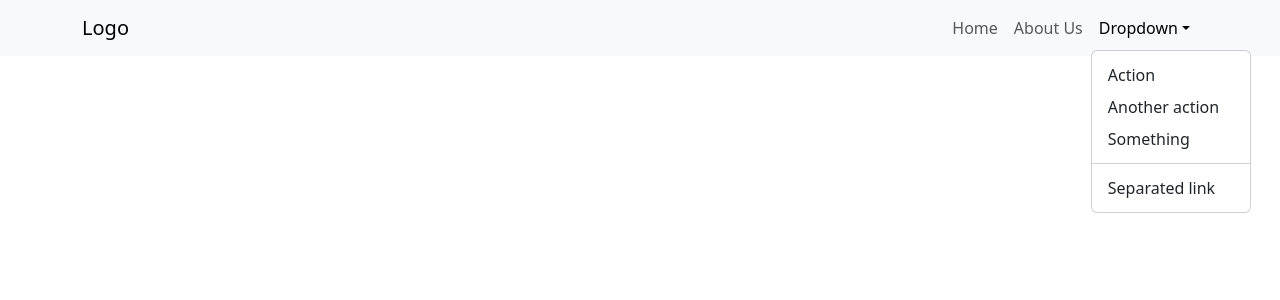
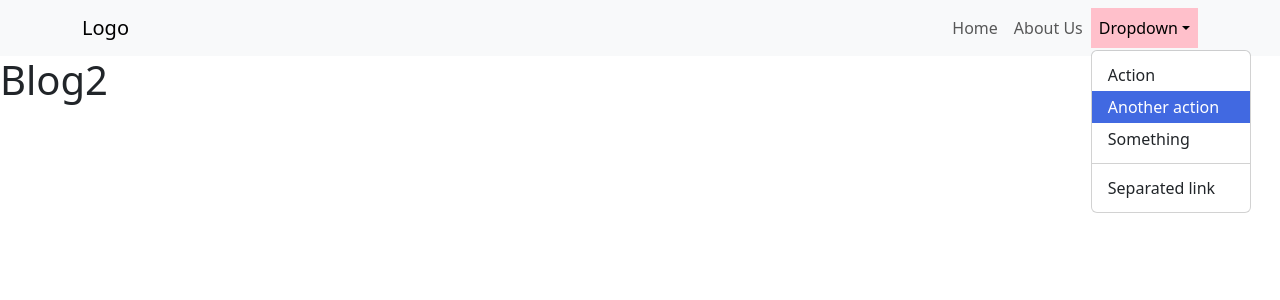
Before and after one commit to Sanket-potle/React-Project, a React (Vite) app: page /blog2 in a window 1280 px wide. Both pictures are taken after a click on the button "Dropdown". Shown: the top 300 px of the page. Built offline with nearby package versions, Linux system fonts and the light colour scheme.

Commit message:
Blog Page

```diff
--- a/src/App.jsx
+++ b/src/App.jsx
@@ -5,17 +5,19 @@ import Homepage from "./Component/Home/Homepage";
 import AboutusPage from "./Component/About/Aboutus";
 import BlogPage from './Component/Blog/BlogPage';
 import NavbarMenu from './Pages/Homepage/NavbarMenu';
+import BlogPage2 from './Component/Blog/BlogPage2';
 
 
 
 function App() {
   return (
     <>
-    <NavbarMenu/>
+      <NavbarMenu />
       <Routes>
         <Route path="/" element={<Homepage />} />
         <Route path="/aboutus" element={<AboutusPage />} />
         <Route path="/blog" element={<BlogPage />} />
+        <Route path="/blog2" element={<BlogPage2 />} />
       </Routes>
     </>
   )
--- /dev/null
+++ b/src/Component/Blog/BlogPage2.jsx
@@ -0,0 +1,8 @@
+const BlogPage2 = () => {
+    return (
+        <>
+            <h1>Blog2</h1>
+        </>
+    )
+}
+export default BlogPage2;
--- a/src/Pages/Homepage/NavbarMenu.jsx
+++ b/src/Pages/Homepage/NavbarMenu.jsx
@@ -2,28 +2,28 @@ import Container from 'react-bootstrap/Container';
 import Nav from 'react-bootstrap/Nav';
 import Navbar from 'react-bootstrap/Navbar';
 import NavDropdown from 'react-bootstrap/NavDropdown';
-import {NavLink, useLocation} from "react-router-dom";
-
-
+import { NavLink, useLocation } from "react-router-dom";
 
 function NavbarMenu() {
   const location = useLocation()
   console.log('Location', location.pathname)
-  const isBlog =location.pathname ==='/blog'
+  // const isBlog = location.pathname === '/blog'
+  const isBlog =
+    location.pathname === "/blog" ||
+    location.pathname === "/blog2";
   return (
     <Navbar expand="lg" className="bg-body-tertiary">
       <Container>
-        <Navbar.Brand as={NavLink}to="/">Logo</Navbar.Brand>
+        <Navbar.Brand as={NavLink} to="/">Logo</Navbar.Brand>
         <Navbar.Toggle aria-controls="basic-navbar-nav" />
         <Navbar.Collapse id="basic-navbar-nav">
           <Nav className="ms-auto">
             <Nav.Link as={NavLink} to="/">Home</Nav.Link>
-            <Nav.Link as={NavLink } to="/aboutus">About Us</Nav.Link>
+            <Nav.Link as={NavLink} to="/aboutus">About Us</Nav.Link>
             <NavDropdown title="Dropdown" id="basic-nav-dropdown"
-            className= {isBlog ? 'active':''} >
+              className={isBlog ? 'active' : ''} >
               <NavDropdown.Item as={NavLink} to="/blog">Action</NavDropdown.Item>
-              <NavDropdown.Item href="#action/3.2">
-                Another action
+              <NavDropdown.Item as={NavLink} to="/blog2">Another action
               </NavDropdown.Item>
               <NavDropdown.Item href="#action/3.3">Something</NavDropdown.Item>
               <NavDropdown.Divider />
@@ -37,6 +37,4 @@ function NavbarMenu() {
     </Navbar>
   );
 }
-
-
 export default NavbarMenu;
--- a/src/assets/Sass/_media.scss
+++ b/src/assets/Sass/_media.scss
@@ -1,5 +1,5 @@
-@mixin mobile{
-    @media(max-width:480px){
+@mixin mobile {
+    @media(max-width:480px) {
         @content
     }
 }
--- a/src/assets/Sass/global.css
+++ b/src/assets/Sass/global.css
@@ -1,6 +1,7 @@
 .main {
   background-color: red;
 }
+
 @media (max-width: 480px) {
   .main {
     background-color: orange;
@@ -9,4 +10,4 @@
 
 .aboutpage {
   font-size: 21px;
-}/*# sourceMappingURL=global.css.map */
+}
--- a/src/index.css
+++ b/src/index.css
@@ -2,11 +2,12 @@
   background-color: #00ff26;
   color: #fff;
 }
+
 .dropdown-item.active {
   background-color: royalblue !important;
   color: #fff;
 }
 
-.nav-item.dropdown.active{
-    background-color:pink
+.nav-item.dropdown.active {
+  background-color: pink
 }
--- a/src/main.jsx
+++ b/src/main.jsx
@@ -4,7 +4,7 @@ import './index.css'
 import App from './App.jsx'
 import { BrowserRouter } from 'react-router-dom'
 import 'bootstrap/dist/css/bootstrap.min.css';
-import './assets/Sass/'
+import './assets/Sass/global.scss'
 
 createRoot(document.getElementById('root')).render(
   <StrictMode>
```
Also changed, not shown: src/assets/Sass/global.scss (+6 -4 lines), package.json (line endings or trailing spaces), src/Component/Blog/BlogPage.jsx (line endings or trailing spaces), 1 other file (tests, documents, lock files or other folders).
